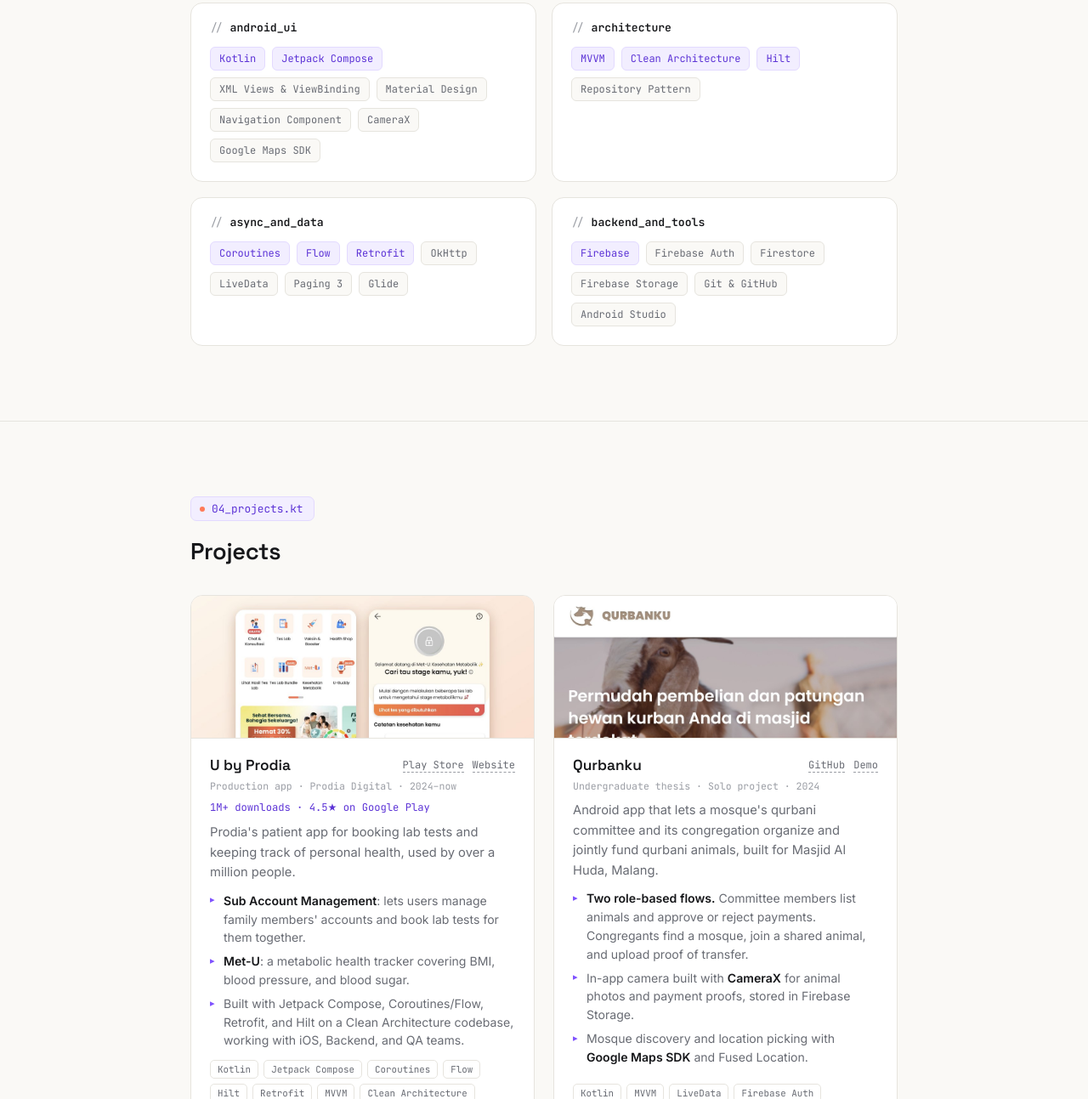
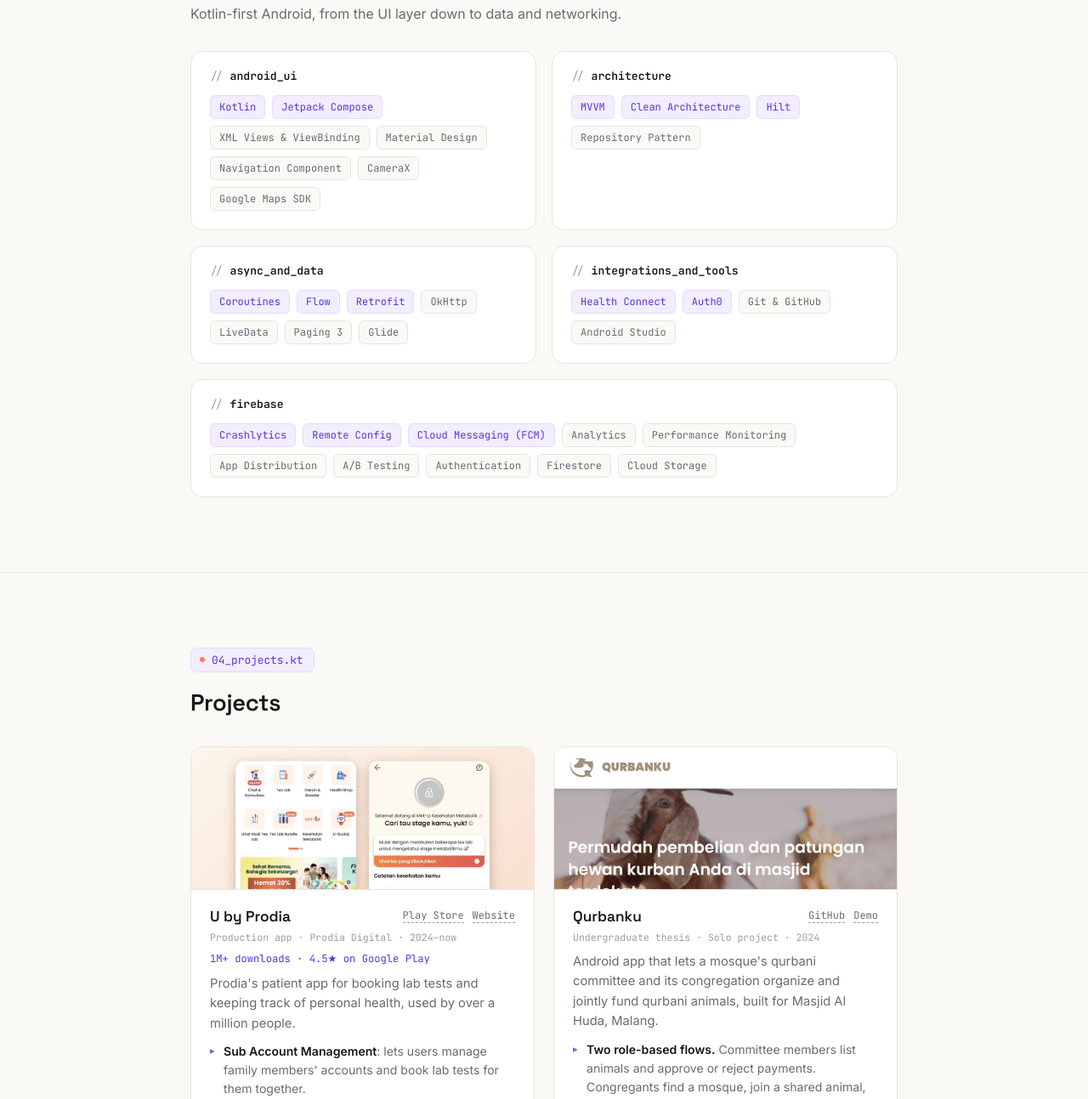
Before and after one commit to rezaagung1101/rezaagung1101.github.io, a plain HTML site: page index.html in a window 1280 px wide. Shown: the part 2156-3449 px from the top of the page at 85% size. Drawn offline with Linux system fonts and the light colour scheme.

Commit message:
Add Health Connect, Auth0, Firebase; reverse dark theme animation
- Skills: integrations group with Health Connect and Auth0, plus a
  full-width Firebase group
- U by Prodia card and experience mention the new integrations
- Theme switch: light grows out of the toggle, dark shrinks the light
  page back into it

```diff
--- a/index.html
+++ b/index.html
@@ -146,6 +146,7 @@
                   <li>Build and ship features for <strong>U by Prodia</strong>, a digital health app with 1M+ downloads and a 4.5★ rating on Google Play.</li>
                   <li>Write scalable, maintainable code in Kotlin, leveraging Hilt and other Jetpack libraries.</li>
                   <li>Collaborate cross-functionally with iOS, Backend, and QA teams to deliver features on schedule.</li>
+                  <li>Integrate platform and third-party services, including Health Connect, Auth0, and Firebase (Crashlytics, Remote Config, Cloud Messaging, Analytics).</li>
                   <li>Conduct code reviews and provide constructive feedback to improve team code quality.</li>
                 </ul>
               </div>
@@ -229,14 +230,27 @@
               </ul>
             </div>
             <div class="skill-group reveal">
-              <p class="skill-title"><span class="slash">//</span> backend_and_tools</p>
+              <p class="skill-title"><span class="slash">//</span> integrations_and_tools</p>
               <ul class="chip-row">
-                <li class="chip chip-strong">Firebase</li>
-                <li class="chip">Firebase Auth</li>
-                <li class="chip">Firestore</li>
-                <li class="chip">Firebase Storage</li>
+                <li class="chip chip-strong">Health Connect</li>
+                <li class="chip chip-strong">Auth0</li>
                 <li class="chip">Git &amp; GitHub</li>
                 <li class="chip">Android Studio</li>
+              </ul>
+            </div>
+            <div class="skill-group skill-group-wide reveal">
+              <p class="skill-title"><span class="slash">//</span> firebase</p>
+              <ul class="chip-row">
+                <li class="chip chip-strong">Crashlytics</li>
+                <li class="chip chip-strong">Remote Config</li>
+                <li class="chip chip-strong">Cloud Messaging (FCM)</li>
+                <li class="chip">Analytics</li>
+                <li class="chip">Performance Monitoring</li>
+                <li class="chip">App Distribution</li>
+                <li class="chip">A/B Testing</li>
+                <li class="chip">Authentication</li>
+                <li class="chip">Firestore</li>
+                <li class="chip">Cloud Storage</li>
               </ul>
             </div>
           </div>
@@ -271,17 +285,18 @@
                 <ul class="project-points">
                   <li><strong>Sub Account Management</strong>: lets users manage family members' accounts and book lab tests for them together.</li>
                   <li><strong>Met-U</strong>: a metabolic health tracker covering BMI, blood pressure, and blood sugar.</li>
-                  <li>Built with Jetpack Compose, Coroutines/Flow, Retrofit, and Hilt on a Clean Architecture codebase, working with iOS, Backend, and QA teams.</li>
+                  <li>Integrated <strong>Health Connect</strong>, <strong>Auth0</strong> sign-in, and Firebase Crashlytics, Remote Config, and Cloud Messaging.</li>
+                  <li>Built with Jetpack Compose, Coroutines/Flow, Retrofit, and Hilt on a Clean Architecture codebase.</li>
                 </ul>
                 <div class="tag-row">
                   <span class="tag">Kotlin</span>
                   <span class="tag">Jetpack Compose</span>
-                  <span class="tag">Coroutines</span>
-                  <span class="tag">Flow</span>
+                  <span class="tag">Coroutines/Flow</span>
                   <span class="tag">Hilt</span>
                   <span class="tag">Retrofit</span>
-                  <span class="tag">MVVM</span>
                   <span class="tag">Clean Architecture</span>
+                  <span class="tag">Health Connect</span>
+                  <span class="tag">Auth0</span>
                   <span class="tag">Firebase</span>
                 </div>
               </div>
--- a/script.js
+++ b/script.js
@@ -69,15 +69,27 @@ themeToggle.addEventListener("click", () => {
     Math.max(y, window.innerHeight - y)
   );
 
+  // Light expands out of the icon; dark is revealed as the light page
+  // shrinks back into the icon.
+  const toDark = next === "dark";
+  const small = `circle(0px at ${x}px ${y}px)`;
+  const full = `circle(${radius}px at ${x}px ${y}px)`;
+
   root.classList.add("theme-switching");
+  root.classList.toggle("theme-to-dark", toDark);
   const transition = document.startViewTransition(() => applyTheme(next));
   transition.ready.then(() => {
     root.animate(
-      { clipPath: [`circle(0px at ${x}px ${y}px)`, `circle(${radius}px at ${x}px ${y}px)`] },
-      { duration: 550, easing: "cubic-bezier(0.4, 0, 0.2, 1)", pseudoElement: "::view-transition-new(root)" }
+      { clipPath: toDark ? [full, small] : [small, full] },
+      {
+        duration: 550,
+        easing: toDark ? "cubic-bezier(0.4, 0, 1, 1)" : "cubic-bezier(0, 0, 0.2, 1)",
+        fill: "forwards",
+        pseudoElement: toDark ? "::view-transition-old(root)" : "::view-transition-new(root)",
+      }
     );
   });
-  transition.finished.finally(() => root.classList.remove("theme-switching"));
+  transition.finished.finally(() => root.classList.remove("theme-switching", "theme-to-dark"));
 });
 
 darkQuery.addEventListener?.("change", renderToggle);
--- a/style.css
+++ b/style.css
@@ -692,6 +692,10 @@ section#about {
   transition: border-color 0.2s ease;
 }
 
+.skill-group-wide {
+  grid-column: 1 / -1;
+}
+
 .skill-group:hover {
   border-color: var(--purple);
 }
@@ -1084,8 +1088,14 @@ footer {
   mix-blend-mode: normal;
 }
 
+/* To light: the new (light) view grows from the toggle, so it sits on top.
+   To dark: the old (light) view shrinks into the toggle, so it sits on top. */
 ::view-transition-new(root) {
   z-index: 2;
+}
+
+.theme-to-dark::view-transition-old(root) {
+  z-index: 3;
 }
 
 /* Freeze colour transitions while the reveal snapshot animates */
```
Also changed, not shown: 1 other file.
